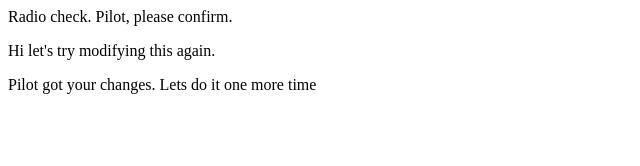
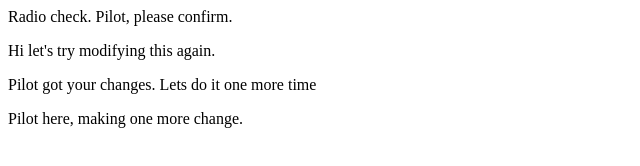
Before and after one commit to Arasee236/Communication-log, a plain HTML site: page index.html in a window 1280 px wide. Shown: the whole page, without its empty margins (0-640 px from the left). Drawn offline with Linux system fonts and the light colour scheme.

Commit message:
Pilot added line 4.

```diff
--- a/index.html
+++ b/index.html
@@ -3,5 +3,6 @@
       <p>Radio check. Pilot, please confirm.</p>
       <p>Hi let's try modifying this again.</p>
       <p> Pilot got your changes. Lets do it one more time</p>
+      <p>Pilot here, making one more change.</p>
    </body>
 </html>
```
